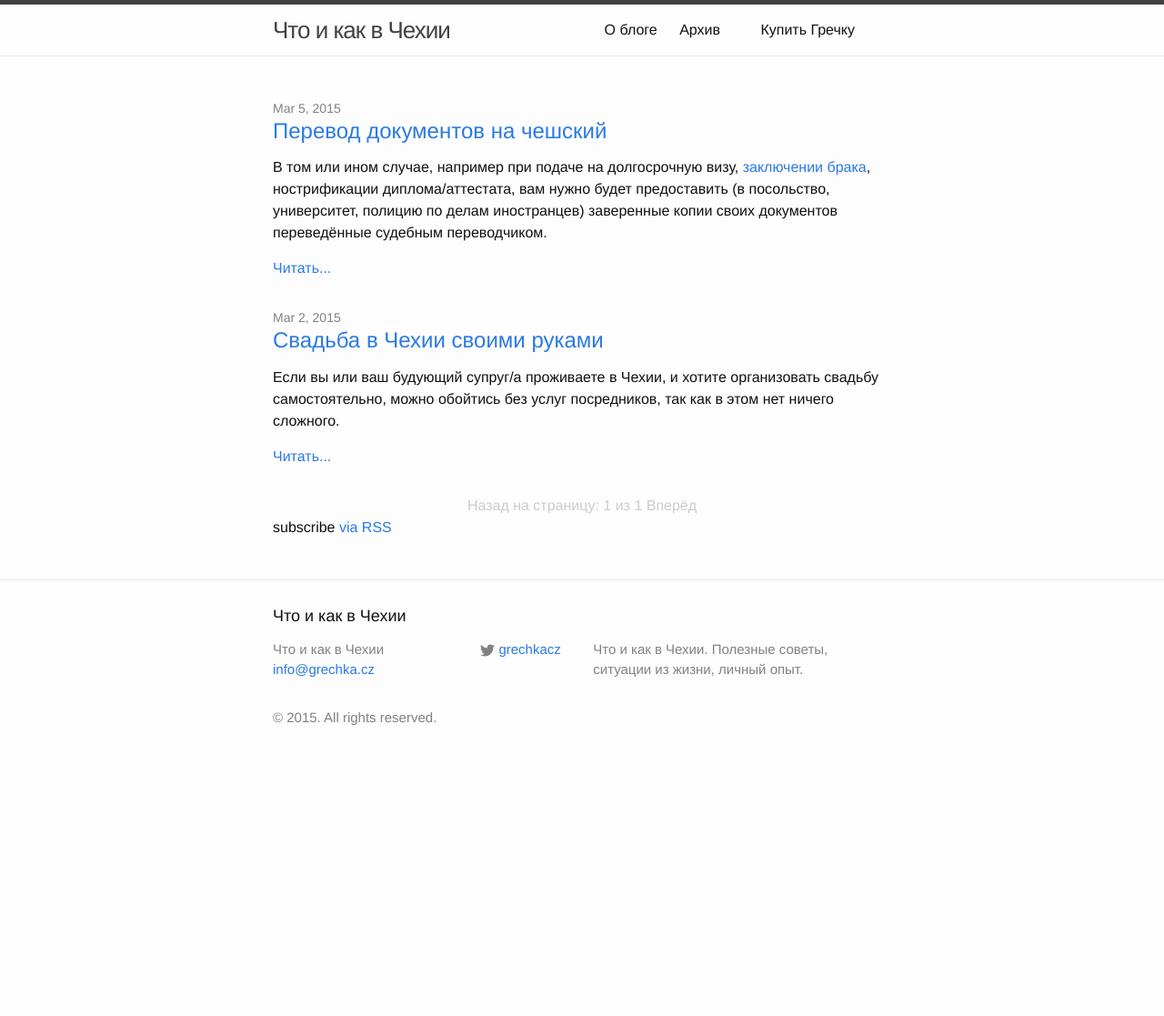
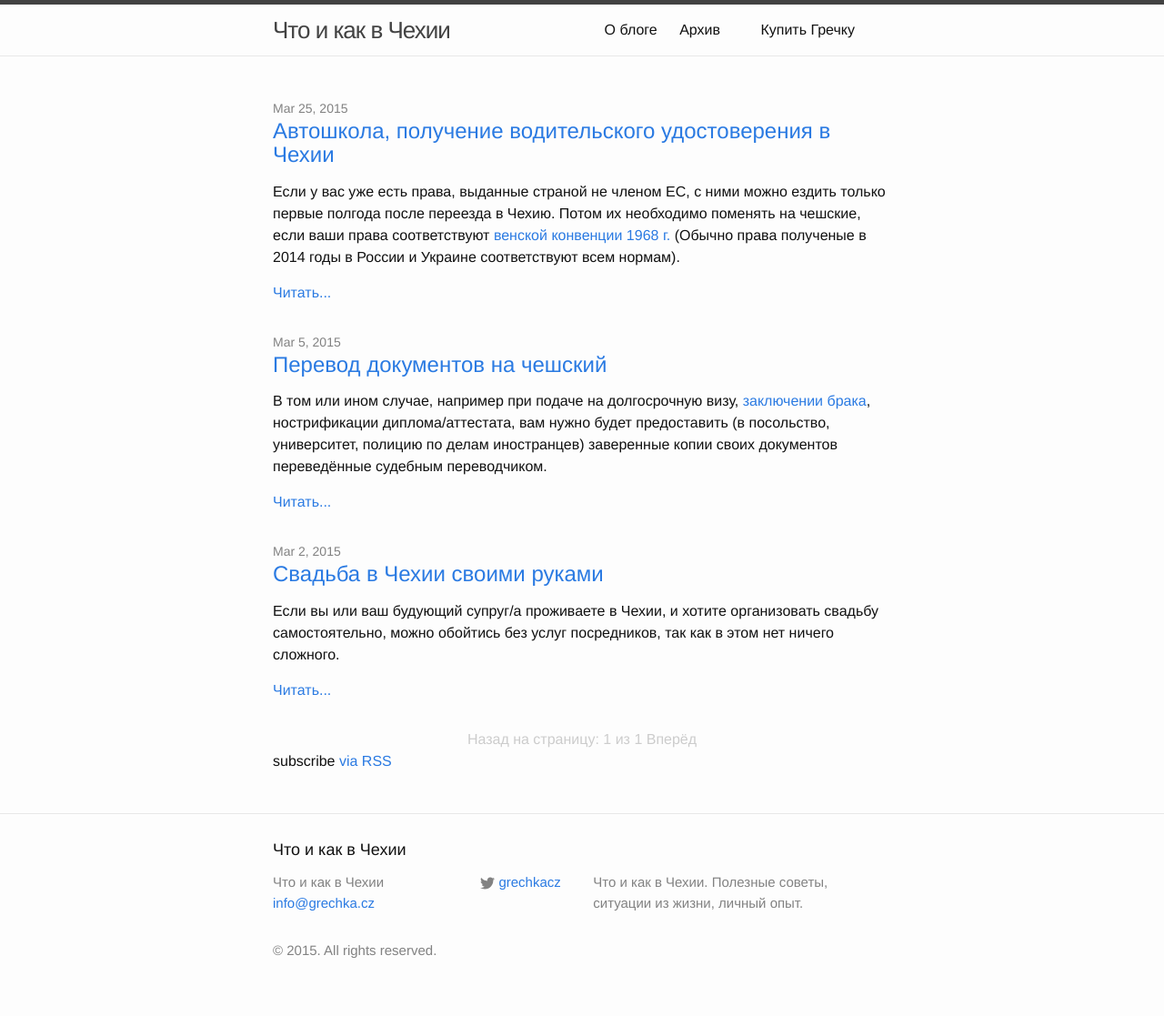
Before and after one commit to basementcz/grechka, a Jekyll site: the page built from index.html, in a window 1280 px wide. Shown: the whole page at 91% size. Built offline with Jekyll 4.4.1, drawn with Linux system fonts in a browser that asks for light colours; the list of posts is cut into pages by our own code; before the commit the page ends 900 px from its top, so only the background shows below that; some of the changed lines change nothing that is shown.

Commit message:
driving license article added, favicon added

```diff
--- a/_includes/head.html
+++ b/_includes/head.html
@@ -3,9 +3,10 @@
   <meta http-equiv="X-UA-Compatible" content="IE=edge">
   <meta name="viewport" content="width=device-width, initial-scale=1">
   <meta name="google-site-verification" content="dj-0XmqBubkppWCZcN7u7gJAi_PIyA7c6IrqubQgb2c" />
+
   <title>{% if page.title %}{{ page.title }}{% else %}{{ site.title }}{% endif %}</title>
   <meta name="description" content="{% if page.excerpt %}{{ page.excerpt | strip_html | strip_newlines | truncate: 160 }}{% else %}{{ site.description }}{% endif %}">
-
+  <link rel="shortcut icon" type="image/x-icon" href="{{ "/img/favicon.ico" | prepend: site.baseurl }}"/>
   <link rel="stylesheet" href="{{ "/css/bootstrap.min.css" | prepend: site.baseurl }}">
   <link rel="stylesheet" href="{{ "/css/main.css" | prepend: site.baseurl }}">
 
--- /dev/null
+++ b/_posts/2015-03-25-autoskola.markdown
@@ -0,0 +1,43 @@
+---
+layout: post
+title:  "Автошкола, получение водительского удостоверения в Чехии"
+date:   2015-03-25 22:17:46
+categories: "driving license"
+comments: True
+---
+Если у вас уже есть права, выданные страной не членом ЕС, с ними можно ездить только первые полгода после переезда в Чехию. Потом их необходимо поменять на чешские, если ваши
+права соответствуют <a href="http://www.mvcr.cz/clanek/plati-muj-ridicsky-prukaz-v-cr-mohu-musim-si-ho-vymenit-za-ridicsky-prukaz-cr.aspx" target="_blank">венской конвенции 1968 г.</a>
+(Обычно права полученые в 2014 годы в России и Украине соответствуют всем нормам).
+<!--more-->
+
+Если же водительского удостоверения у вас не было, то можно выучиться в чешской автошколе. Обычно это занимает 3-5 месяцев. Начать нужно с поиска автошколы, которых в Праге очень много.
+Тут сложно что-то посоветовать, всюду свои плюсы и минусы.
+
+Из документов вам понадобятся:
+
+* заявление (обычно доступно на сайте каждой автошколы)
+* справка о состояние здоровья (можно получить у своего терапевта)
+* паспорт с действующей визой (биометрия)
+
+Обучение начинается с лекций. После ознакомления с основными правилами вам назначат инструктора и с ним уже можно договариваться о практике в удобное для себя время.
+
+В многих автошколах предлагается обучение на английском\русском языках и обычно стоит это немного дороже. Но, если вы уже какое-то время проживаете. в Чехии, то обучение на
+чешском не должно составить труда, да и будет гораздно полезнее.
+
+Цены за обучение на категорию "Б" начинаются от 7500 крон. Плюс, обычно, отдельно оплачивается экзамен (теория+практика) в сумме 700 крон. Каждая последующая пересдача - 400 крон,
+и в зависимости от условий автошколы, дополнительно оплачивается аренда машина при пересдаче, примерно 300 крон. Так что, нужно стараться, чтобы всё вышло с первого раза ☺
+
+Но на самом деле, сдача экзамена - это лотерея, которая зависит как от вас так и от настроения принимающего экзамен испектора (чаще всего они очень вредные и придирчивые).
+Кому удаётся с первого раза пройти, а кому-то с седьмого. Так что, к этому нужно тоже быть морально готовыми.
+
+После того как вы успешно сдали экзамены, вам вручат документы, к которым вы приложите фотографию, визу и пойдёте в Магистрат подавать заявление о выдаче водительского удостоверения.
+
+<iframe src="https://www.google.com/maps/embed?pb=!1m27!1m12!1m3!1d1280.6368255640232!2d14.428594800436754!3d50.06243657458705!2m3!1f0!2f0!3f0!3m2!1i1024!2i768!4f13.1!4m12!1i0!3e2!4m5!1s0x470b9464bd8e3a41%3A0x93c5d20044f573b1!2zVnnFoWVocmFk!3m2!1d50.063140999999995!2d14.43052!4m3!3m2!1d50.0617848!2d14.4269649!5e0!3m2!1sen!2scz!4v1427323222593" width="600" height="450" frameborder="0" style="border:0"></iframe>
+
+Есть один нъюанс при подаче заявления. Если вы недавно продлевали визу, в окошке вас попросят показать предидущую, так как необходимым условиям выдачи водительствих прав,
+ является проживание в Чехии не менее 6 месяцев.
+Если у вас есть прошлые визы в паспорте, то проблем нет. А вот если у вас новая биометрия, то нужно будет идти в министерство внутренних дел по делам иностранцев (где вам продлевали визу),
+и запросить у них историю о проживании в Чехии. Такое подтверждение делается в течении 30 дней. При получении вам понадобятся 15 <a href="https://www.ceskaposta.cz/sluzby/prodej-a-eshop/kolky" target="_blank">
+гербовых марок</a> (купить можно на почте).
+
+Права вам выдадут через 20 дней от дня подачи заявления. При получении необходимо будет оплатить полшлину в размере 50 крон.
```
